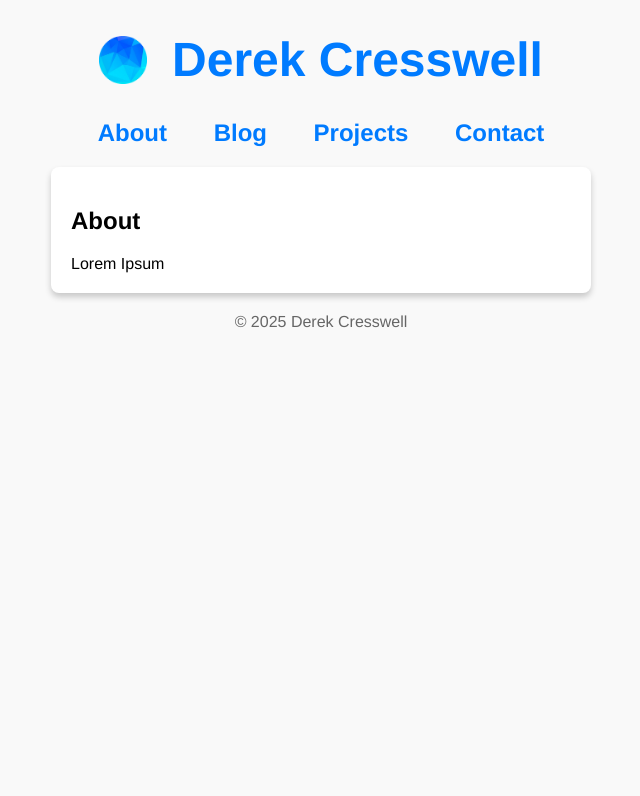
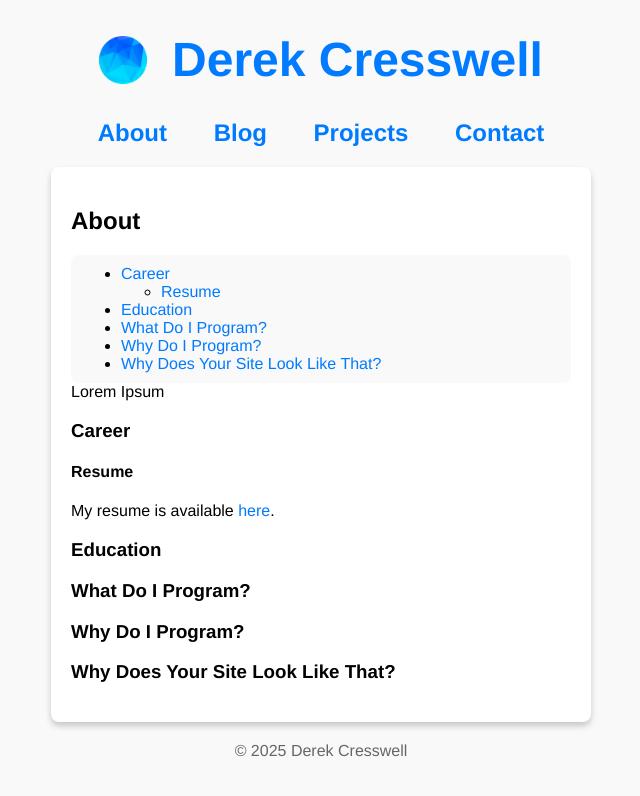
Before and after one commit to DerekCresswell/DerekCresswell.github.io, a Jekyll site: the page built from site/about.html, in a window 1280 px wide. Shown: the top 796 px of the page, without its empty margins (319-959 px from the left). Built offline with Jekyll 4.4.1, drawn with Linux system fonts in a browser that asks for light colours.

Commit message:
Adds About page structure

```diff
--- a/site/about.html
+++ b/site/about.html
@@ -2,4 +2,31 @@
 layout: default
 title: About
 ---
+
+<div class="table-of-contents">
+    <ul>
+        <li><a href="#career">Career</a></li>
+        <ul>
+            <li><a href="#resume">Resume</a></li>
+        </ul>
+        <li><a href="#education">Education</a></li>
+        <li><a href="#what-do-i-program">What Do I Program?</a></li>
+        <li><a href="#why-do-i-program">Why Do I Program?</a></li>
+        <li><a href="#why-does-your-site-look-like-that">Why Does Your Site Look Like That?</a></li>
+    </ul>
+</div>
+
 Lorem Ipsum
+
+<h3 id="career">Career</h3>
+
+<h4 id="resume">Resume</h4>
+<p>My resume is available <a href="assets/documents/resume.txt">here</a>.</p>
+
+<h3 id="education">Education</h3>
+
+<h3 id="what-do-i-program">What Do I Program?</h3>
+
+<h3 id="why-do-i-program">Why Do I Program?</h3>
+
+<h3 id="why-does-your-site-look-like-that">Why Does Your Site Look Like That?</h3>
--- a/site/assets/css/style.css
+++ b/site/assets/css/style.css
@@ -100,3 +100,14 @@ a:hover {
 .contact-list {
     padding: 0;
 }
+
+.table-of-contents {
+    padding: 10px;
+    background-color: #f9f9f9;
+    border-radius: 8px;
+    margin-top: 15px;
+}
+
+.table-of-contents ul {
+    margin: 0;
+}
```
